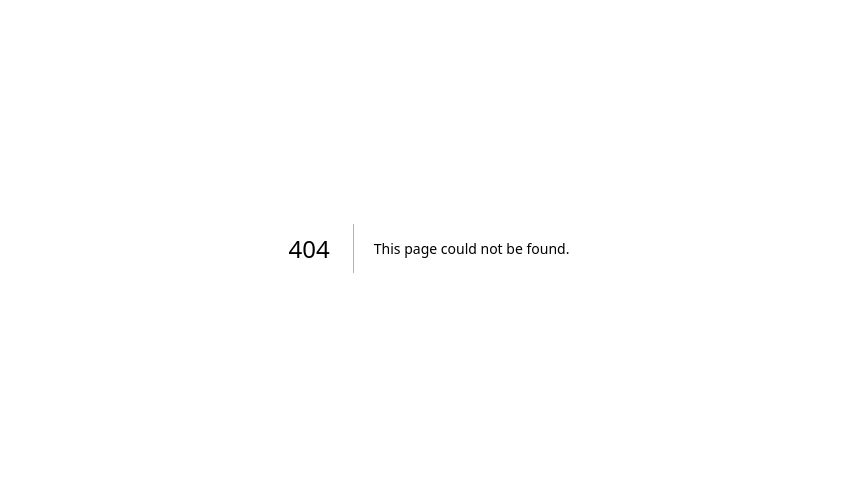
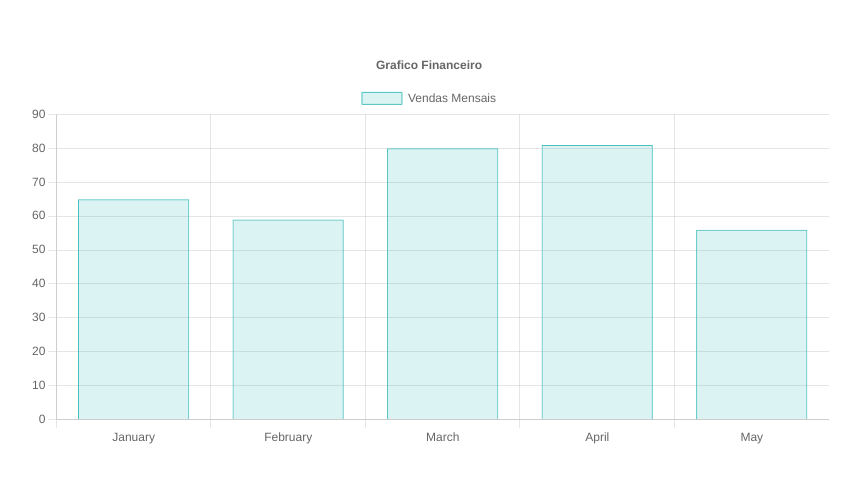
Before and after one commit to wilsonsilvadeveloper/gestor_financeiro, a Next.js app: page /dashboard in a window 1280 px wide. Before the commit this address had no page. Shown: the part 152-634 px from the top of the page, without its empty margins (211-1071 px from the left). Built offline with nearby package versions, Linux system fonts and the light colour scheme.

Commit message:
adicionado componente de dashboard à página inicial

```diff
--- /dev/null
+++ b/app/dashboard/page.tsx
@@ -0,0 +1,9 @@
+import Dashboard from "../components/Dashboard/Dashboard";
+
+export default function Home() {
+  return (
+    <div className="flex items-center justify-center min-h-screen">
+      <Dashboard />
+    </div>
+  );
+}
```
